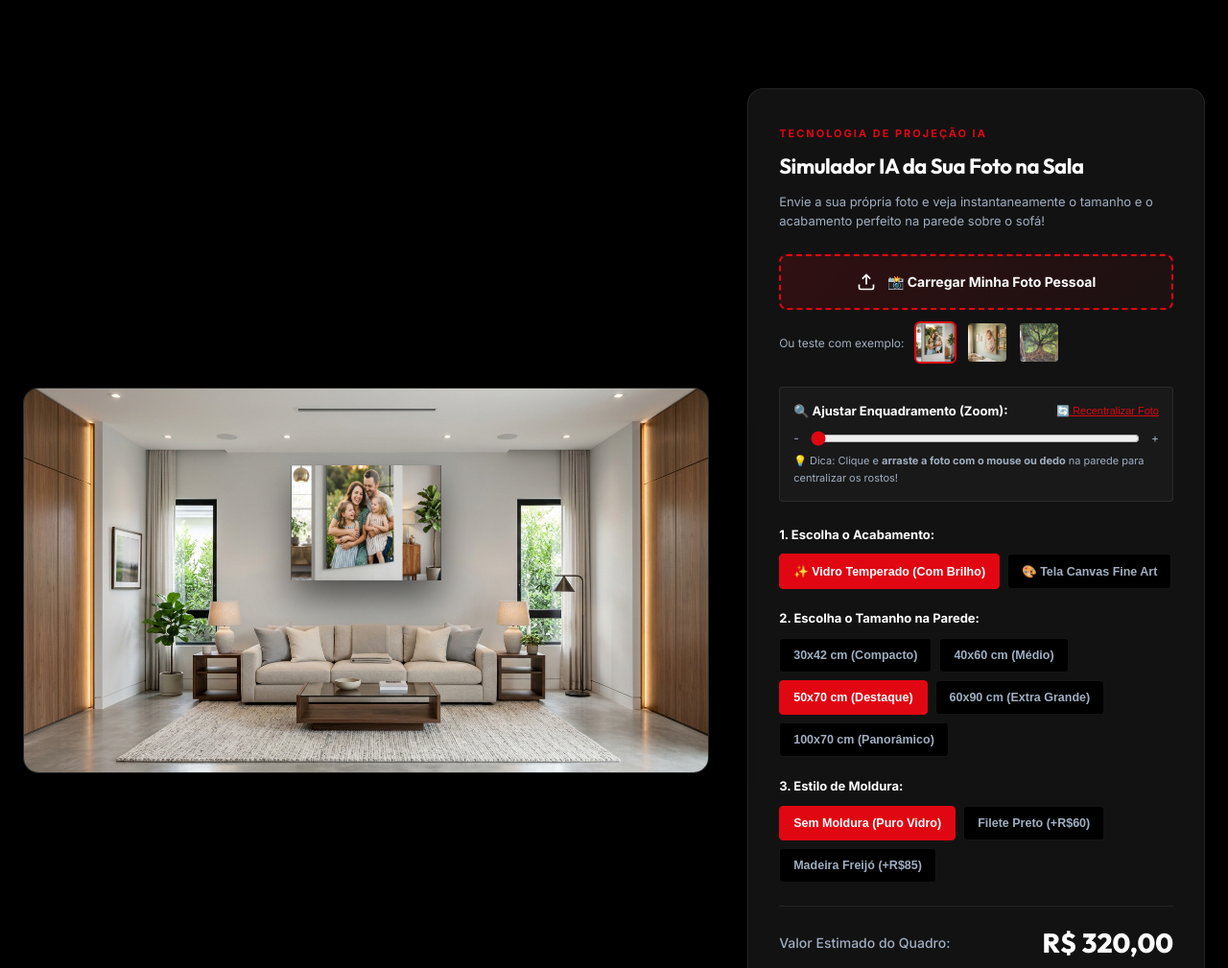
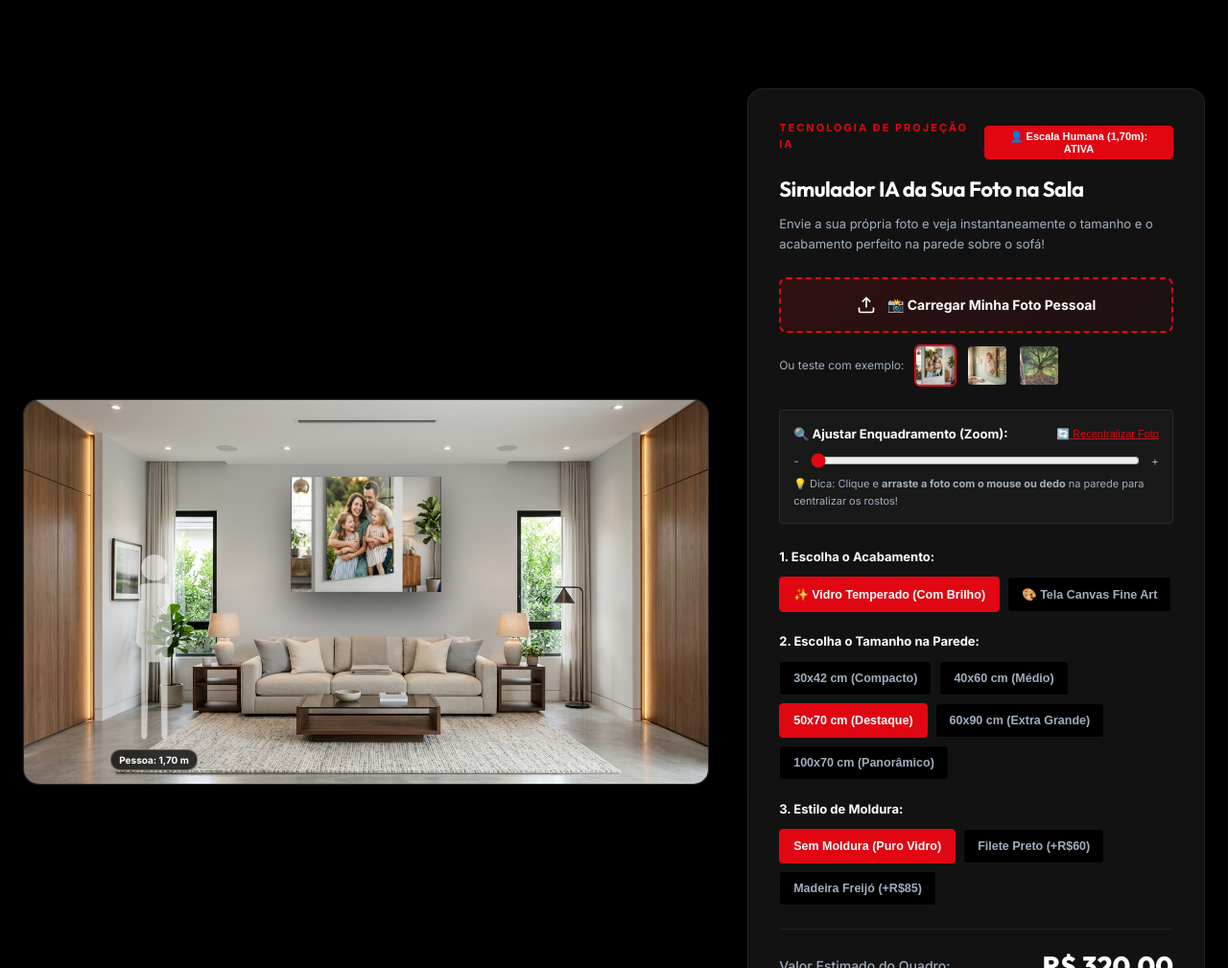
Before and after one commit to mktgbrasil/pendure-epronto, a plain HTML site: page index.html in a window 1280 px wide. Shown: the part 1560-2569 px from the top of the page at 96% size. Drawn offline with Linux system fonts and the light colour scheme.

Commit message:
Add 1.70m human silhouette vector scale reference and toggle button

```diff
--- a/app.js
+++ b/app.js
@@ -523,6 +523,21 @@ document.addEventListener('DOMContentLoaded', function() {
     }
 });
 
+function toggleIASilhouette(buttonEl) {
+    const silhouette = document.getElementById('ia-person-silhouette');
+    if (silhouette) {
+        if (silhouette.style.display === 'none') {
+            silhouette.style.display = 'flex';
+            buttonEl.classList.add('active');
+            buttonEl.innerText = '👤 Escala Humana (1,70m): ATIVA';
+        } else {
+            silhouette.style.display = 'none';
+            buttonEl.classList.remove('active');
+            buttonEl.innerText = '👤 Escala Humana (1,70m): DESATIVADA';
+        }
+    }
+}
+
 function setIAPreviewPhoto(imageSrc, buttonEl) {
     const previewImg = document.getElementById('ia-preview-img');
     if (previewImg) {
--- a/index.html
+++ b/index.html
@@ -234,6 +234,15 @@
             <div class="ia-room-viewport">
                 <img src="assets/living_room_wall.jpg" alt="Sala de Estar com Sofá - Simulador de Quadros" class="ia-room-bg">
 
+                <!-- 1.70m Human Silhouette Scale Reference -->
+                <div class="ia-person-silhouette" id="ia-person-silhouette">
+                    <svg viewBox="0 0 100 280" width="100%" height="100%" preserveAspectRatio="xMidYMax meet">
+                        <circle cx="50" cy="30" r="18" fill="rgba(255, 255, 255, 0.55)"/>
+                        <path d="M 30,55 C 30,50 70,50 70,55 L 75,130 C 75,135 70,140 68,140 L 68,260 C 68,268 60,268 60,260 L 58,160 L 52,160 L 50,160 L 48,160 L 42,160 L 40,260 C 40,268 32,268 32,260 L 32,140 C 30,140 25,135 25,130 Z" fill="rgba(255, 255, 255, 0.55)"/>
+                    </svg>
+                    <span class="ia-silhouette-badge">Pessoa: 1,70 m</span>
+                </div>
+
                 <!-- Dynamic Wall Frame above Sofa -->
                 <div class="ia-frame-container frame-sem material-vidro" id="ia-wall-frame" style="width: 22%; height: 30%;">
                     <img src="assets/custom_family.jpg" alt="Sua Foto na Parede" class="ia-frame-img" id="ia-preview-img">
@@ -244,7 +253,10 @@
 
             <!-- Right Column: Interactive Controls -->
             <div class="ia-controls-panel">
-                <span class="feature-tag" style="margin-bottom: 8px; display: inline-block;">TECNOLOGIA DE PROJEÇÃO IA</span>
+                <div style="display: flex; justify-content: space-between; align-items: center; margin-bottom: 8px;">
+                    <span class="feature-tag">TECNOLOGIA DE PROJEÇÃO IA</span>
+                    <button type="button" class="ia-btn-opt active" style="padding: 4px 10px; font-size: 11px;" onclick="toggleIASilhouette(this)">👤 Escala Humana (1,70m): ATIVA</button>
+                </div>
                 <h2 class="ia-controls-title">Simulador IA da Sua Foto na Sala</h2>
                 <p class="ia-controls-subtitle">Envie a sua própria foto e veja instantaneamente o tamanho e o acabamento perfeito na parede sobre o sofá!</p>
 
--- a/styles.css
+++ b/styles.css
@@ -1764,6 +1764,35 @@ img {
     display: block;
 }
 
+/* Human Silhouette Scale Reference (1.70m) */
+.ia-person-silhouette {
+    position: absolute;
+    bottom: 2%;
+    left: 12%;
+    height: 60%;
+    width: 14%;
+    pointer-events: none;
+    z-index: 4;
+    transition: opacity 0.3s ease;
+    display: flex;
+    flex-direction: column;
+    align-items: center;
+    justify-content: flex-end;
+}
+
+.ia-silhouette-badge {
+    background: rgba(0, 0, 0, 0.75);
+    backdrop-filter: blur(4px);
+    border: 1px solid rgba(255, 255, 255, 0.3);
+    color: var(--text-primary);
+    font-size: 10px;
+    font-weight: 700;
+    padding: 2px 8px;
+    border-radius: 10px;
+    margin-bottom: 6px;
+    white-space: nowrap;
+}
+
 /* Wall Frame Container placed above sofa */
 .ia-frame-container {
     position: absolute;
```
